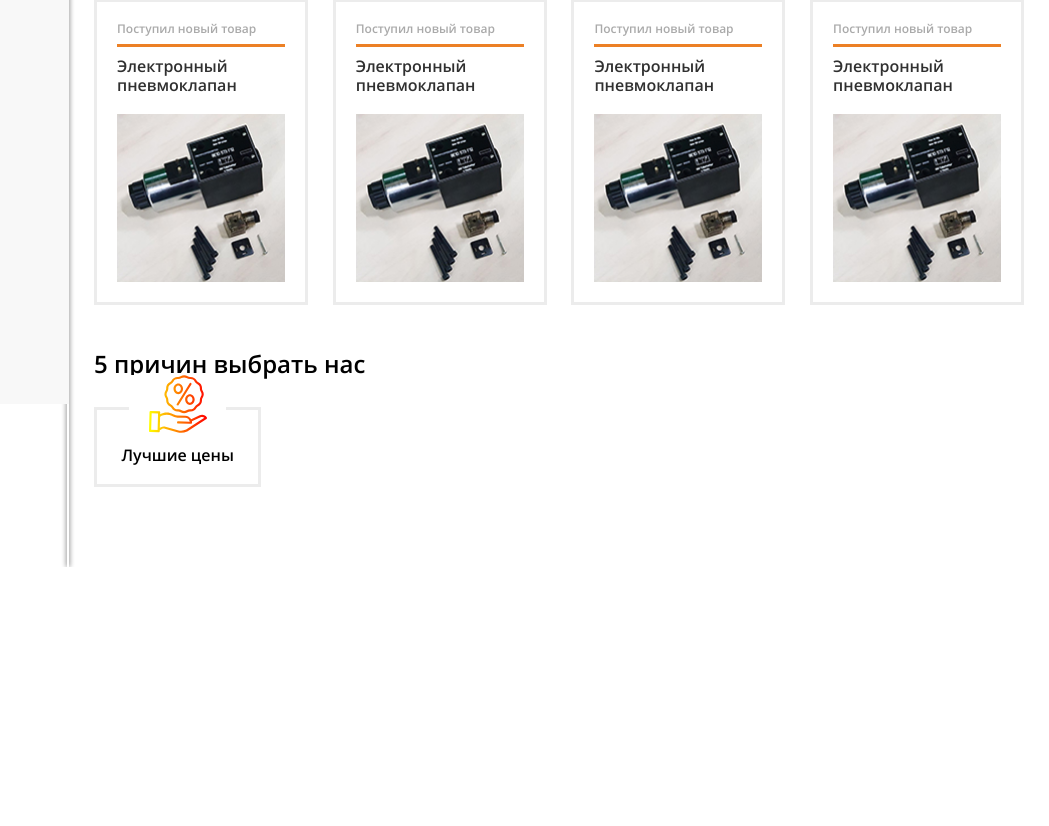
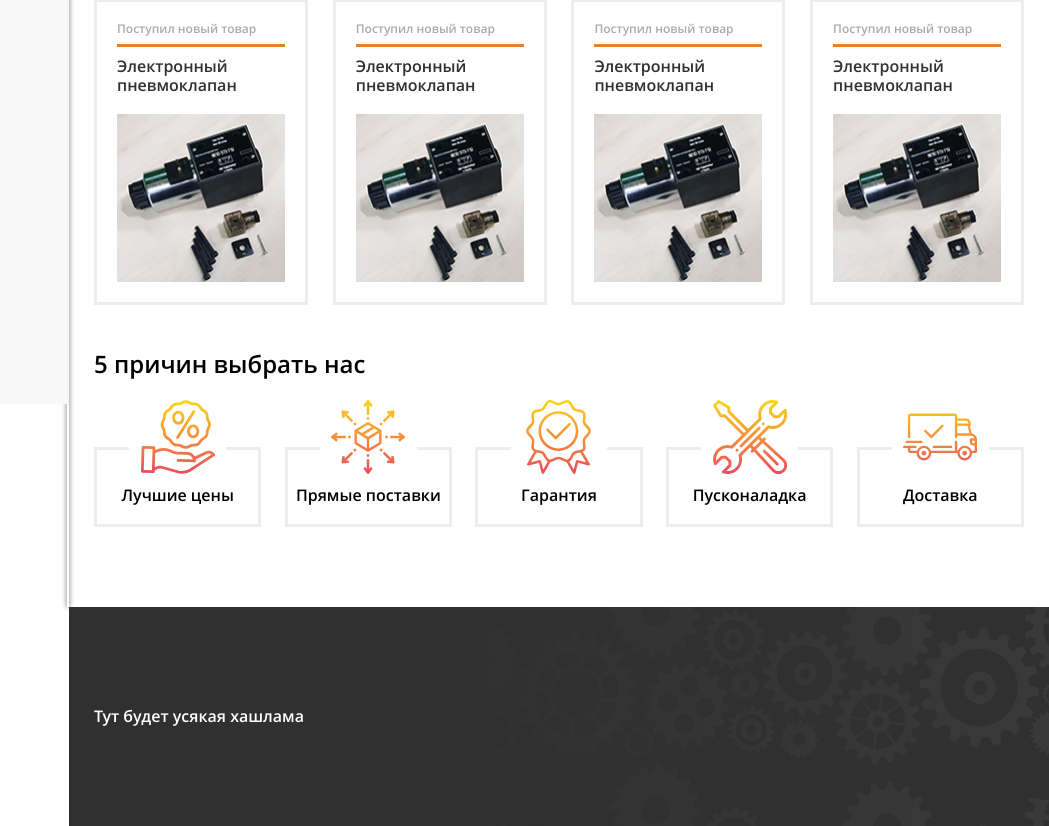
Before and after one commit to thecodest22/podshipnik_site, a Django app: page /main/ in a window 1280 px wide. Shown: the part 549-1375 px from the top of the page, without its empty margins (231-1280 px from the left). Before the commit the page ends 1116 px from the top, so only its background shows below. Run offline with Django 4.2, Linux system fonts and the light colour scheme.

Commit message:
icons added to html

```diff
--- a/shop/static/shop/css/style.css
+++ b/shop/static/shop/css/style.css
@@ -1,12 +1,12 @@
 /*=========================== Правила ==========================*/
-@font-face {
-	font-family: 'Open Sans Regular';
-	src: url('../fonts/OpenSans-Regular.woff');
-	src: local('Open Sans Regular'), local('OpenSans-Regular'),
-		url('../fonts/OpenSans-Regular.woff') format('woff');
-	font-weight: normal;
-	font-style: normal;
-}
+/*@font-face {*/
+/*	font-family: 'Open Sans Regular';*/
+/*	src: url('../fonts/OpenSans-Regular.woff');*/
+/*	src: local('Open Sans Regular'), local('OpenSans-Regular'),*/
+/*		url('../fonts/OpenSans-Regular.woff') format('woff');*/
+/*	font-weight: normal;*/
+/*	font-style: normal;*/
+/*}*/
 
 @font-face {
     font-family: 'Open Sans SemiBold';
@@ -18,19 +18,15 @@
 	font-style: normal;
 }
 
-@font-face {
-    font-family: 'Open Sans Bold';
-    src: url('../fonts/OpenSans-Bold.woff');
-    src: local('Open Sans Bold'), local('OpenSans-Bold'),
-		url('../fonts/OpenSans-Bold.woff') format('woff');
-	font-weight: bold;
-	font-style: normal;
-}
+/*@font-face {*/
+/*    font-family: 'Open Sans Bold';*/
+/*    src: url('../fonts/OpenSans-Bold.woff');*/
+/*    src: local('Open Sans Bold'), local('OpenSans-Bold'),*/
+/*		url('../fonts/OpenSans-Bold.woff') format('woff');*/
+/*	font-weight: bold;*/
+/*	font-style: normal;*/
+/*}*/
 
-/*:root {*/
-/*    --orange-border-color: #ec8025;*/
-/*    --grey-border-color: #ececec;*/
-/*}*/
 
 /*========================== Общие свойства =======================*/
 html {
@@ -38,6 +34,10 @@ html {
     --orange-border-color: #ec8025;
     --grey-border-color: #ececec;
     --dark: #303030;
+    /*--gradient-top-color: #fcc018;*/
+    --gradient-top-color: #fcd618;
+    /*--gradient-bottom-color: #eb554b;*/
+    --gradient-bottom-color: #eb4b5e;
 }
 
 *,
@@ -55,7 +55,7 @@ body {
 }
 
 a {
-    color: #000;
+    color: inherit;
     text-decoration: none;
 }
 
@@ -292,10 +292,20 @@ main::before {
 }
 
 /*------------------------- Секция Причины ------------------------*/
+.reasons h2 {
+    margin-bottom: 70px;
+}
+
+.reasons-section-container {
+    display: flex;
+    align-items: stretch;
+    justify-content: space-between;
+    width: 100%;
+}
+
 .reasons-block {
     position: relative;
     display: flex;
-    /*flex-wrap: wrap;*/
     flex-direction: column-reverse;
     align-items: center;
     width: 18%;
@@ -304,31 +314,62 @@ main::before {
     border: 3px solid var(--grey-border-color);
 }
 
-.reasons-block p {
-    /*margin: 0 auto;*/
-    /*position: relative;*/
-    /*z-index: 2;*/
-}
-
-.reasons-icon-container {
+.reasons-block::before {
+    content: '';
     position: absolute;
-    bottom: 50px;
+    bottom: 74px;
     z-index: 1;
-    display: flex;
-    align-items: center;
-    justify-content: center;
     width: 60%;
-    height: 80%;
+    height: 3px;
     background-color: #fff;
 }
 
-.reasons-icon-01 {
+.reasons-block::after {
+    content: '';
+    position: absolute;
+    bottom: 50px;
+    z-index: 5;
     width: 60%;
     height: 100%;
-    background: linear-gradient(to right, yellow, red);
-    -webkit-mask-image: url('../img/reason-01.svg');
-    mask-image: url('../img/reason-01.svg');
+    background: linear-gradient(to bottom, var(--gradient-top-color), var(--gradient-bottom-color));
     -webkit-mask-size: contain;
     mask-size: contain;
     -webkit-mask-repeat: no-repeat;
+    mask-position: center;
+    -webkit-mask-position-x: center;
 }
+
+.b-01::after {
+    -webkit-mask-image: url('../img/reason-01.svg');
+    mask-image: url('../img/reason-01.svg');
+}
+
+.b-02::after {
+    -webkit-mask-image: url('../img/reason-02.svg');
+    mask-image: url('../img/reason-02.svg');
+}
+
+.b-03::after {
+    -webkit-mask-image: url('../img/reason-03.svg');
+    mask-image: url('../img/reason-03.svg');
+}
+
+.b-04::after {
+    -webkit-mask-image: url('../img/reason-04.svg');
+    mask-image: url('../img/reason-04.svg');
+}
+
+.b-05::after {
+    -webkit-mask-image: url('../img/reason-05.svg');
+    mask-image: url('../img/reason-05.svg');
+}
+
+footer {
+    margin-left: 300px;
+    padding: 100px 25px;
+    background: var(--dark);
+    background-image: linear-gradient(to right, rgba(48, 48, 48, 1), rgba(48, 48, 48, 0.95)), url("../img/gears.svg");
+    background-size: 70%;
+    background-repeat: repeat-y;
+    background-position: right -50px top -40px;
+}
--- a/shop/templates/shop/index.html
+++ b/shop/templates/shop/index.html
@@ -1,5 +1,6 @@
 <!doctype html>
 <html lang="ru">
+
 <head>
   <meta charset="UTF-8">
   <meta name="viewport"
@@ -12,6 +13,7 @@
 
   <title>Подшипник - Главная</title>
 </head>
+
 <body>
   <header class="header">  {# Общий хедер #}
     <div class="header-top-wrap">  {# Враппер верхнего хедера. Нужен для бэкграунда на всю ширину экрана #}
@@ -152,16 +154,30 @@
     <section class="reasons">
       <h2>5 причин выбрать нас</h2>
 
-      <div class="reasons-block">
+      <div class="reasons-block b-01">
         <p>Лучшие цены</p>
-
-        <div class="reasons-icon-container">
-          <div class="reasons-icon-01"></div>
-        </div>
       </div>
 
+      <div class="reasons-block b-02">
+        <p>Прямые поставки</p>
+      </div>
+
+      <div class="reasons-block b-03">
+        <p>Гарантия</p>
+      </div>
+
+      <div class="reasons-block b-04">
+        <p>Пусконаладка</p>
+      </div>
+
+      <div class="reasons-block b-05">
+        <p>Доставка</p>
+      </div>
     </section>
   </main>
 
+  <footer>
+    <p style="color: white">Тут будет усякая хашлама</p>
+  </footer>
 </body>
 </html>
```
Also changed, not shown: shop/static/shop/img/reason-02.svg (added), shop/static/shop/img/reason-03.svg (added), shop/static/shop/img/reason-04.svg (added), shop/static/shop/img/reason-05.svg (added).
